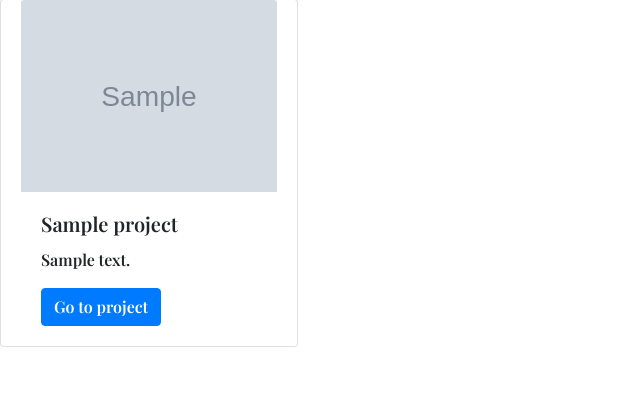
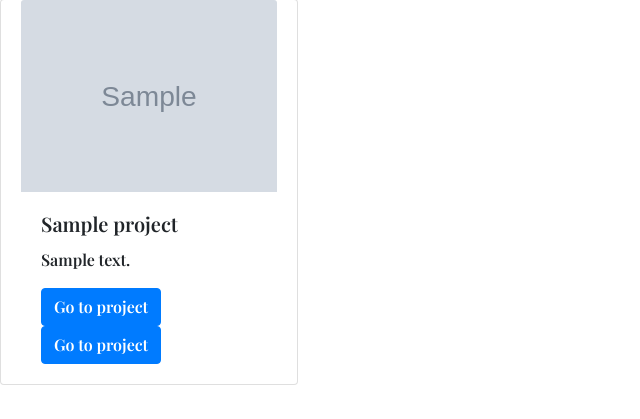
Before and after one commit to jkk84/django_personal_portfolio, a Django app: page / in a window 1280 px wide. Shown: the part 497-916 px from the top of the page, without its empty margins (0-640 px from the left). Before the commit the page ends 844 px from the top, so only its background shows below. Run offline with Django 3.2, Linux system fonts and the light colour scheme; tables that the repository leaves empty hold one stand-in row (values such as "Sample post"); grey boxes marked "Sample" are stand-in pictures; some libraries are stand-ins or nearby versions.

Commit message:
added internal url to project model

```diff
--- a/passgenerator/templates/passgenerator/passgenerator.html
+++ b/passgenerator/templates/passgenerator/passgenerator.html
@@ -24,7 +24,7 @@
       <option value="22">22</option>
     </select> Length
     <br>
-    <h6>Lowercases are included (abc...)</h6>
+    <h6>Lowercases (abc...) are included</h6>
     <input type="checkbox" name="uppercase"> Uppercase (ABC...)
     <br>
     <input type="checkbox" name="numbers"> Numbers (0123...)
--- a/portfolio/models.py
+++ b/portfolio/models.py
@@ -5,6 +5,7 @@ class Project(models.Model):
 	description = models.CharField(max_length=250)
 	image = models.ImageField(upload_to='portfolio/images/')
 	url = models.URLField(blank=True)
+	internal_url = models.CharField(max_length=100, blank=True)
 
 	def __str__(self):
 		return self.title
--- a/portfolio/templates/portfolio/home.html
+++ b/portfolio/templates/portfolio/home.html
@@ -22,6 +22,9 @@
                 {% if project.url %}
                 <a href="{{ project.url }}" class="btn btn-primary" target="_blank">Go to project</a>
                 {% endif %}
+                {% if project.internal_url %}
+                <a href="{{ project.internal_url }}" class="btn btn-primary" target="_blank">Go to project</a>
+                {% endif %}
             </div>
         </div>
     </div>
```
Also changed, not shown: portfolio/migrations/0002_project_internal_url.py (added), portfolio/migrations/0003_auto_20200612_2253.py (added). Lines whose indentation alone changed are shown as unchanged.
